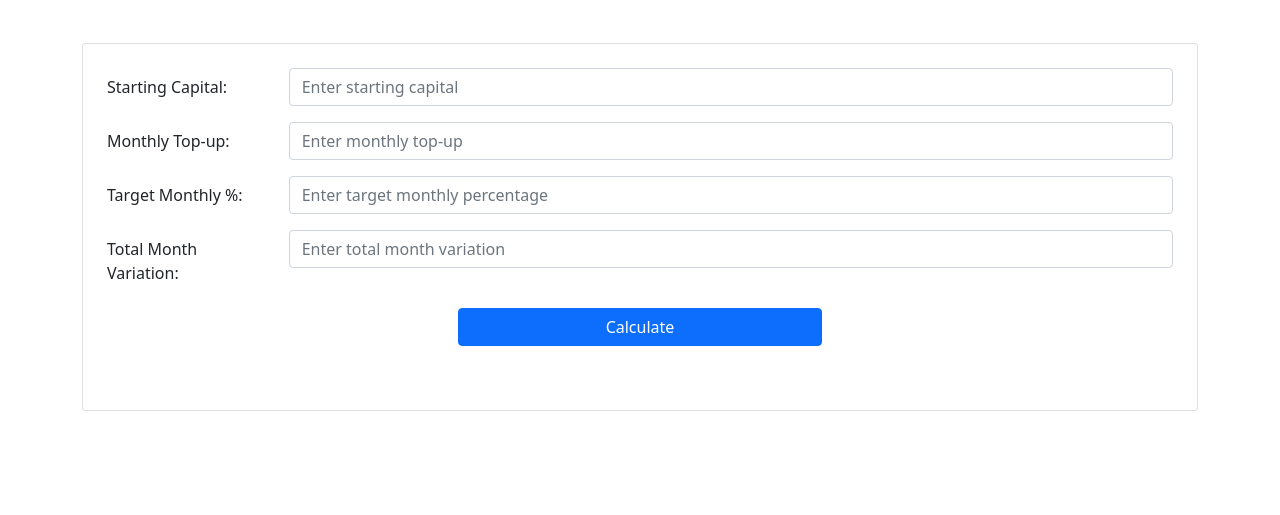
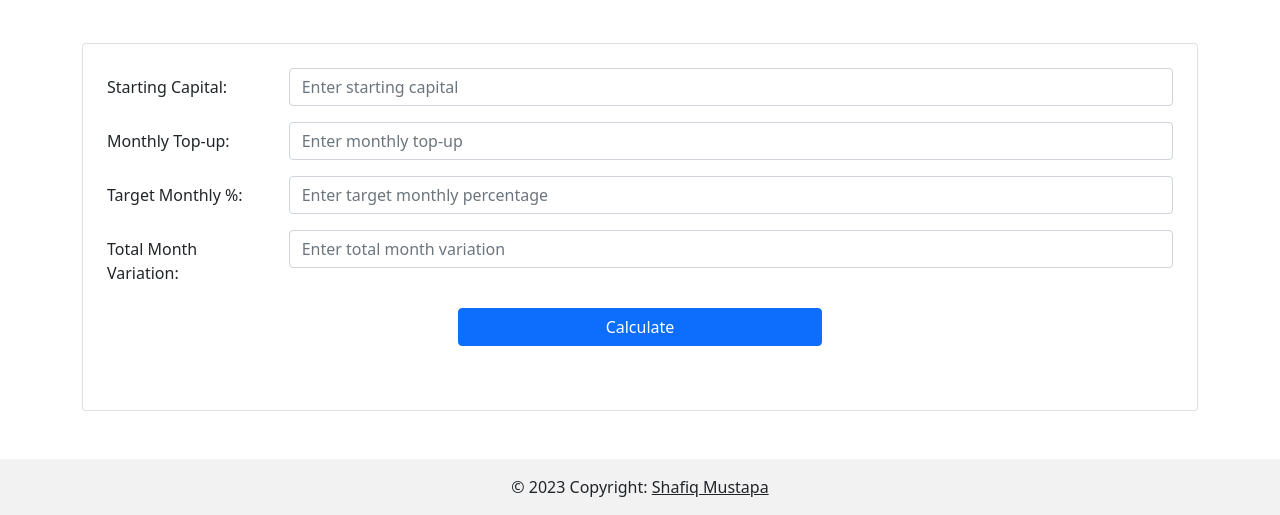
Before and after one commit to sicksand/ccalc, a plain HTML site: page index.html in a window 1280 px wide. Shown: the part 401-916 px from the top of the page. Before the commit the page ends 860 px from the top, so only its background shows below. Drawn offline with nearby package versions, Linux system fonts and the light colour scheme.

Commit message:
Update index.html
second

```diff
--- a/index.html
+++ b/index.html
@@ -144,5 +144,13 @@
 
 
   </script>
+  <footer class="bg-body-tertiary text-center text-lg-start">
+    <!-- Copyright -->
+    <div class="text-center p-3" style="background-color: rgba(0, 0, 0, 0.05);">
+      © 2023 Copyright:
+      <a class="text-body" href="https://linktr.ee/dapomokcikkopipokcik/">Shafiq Mustapa</a>
+    </div>
+    <!-- Copyright -->
+  </footer>
   </body>
 </html>
```
